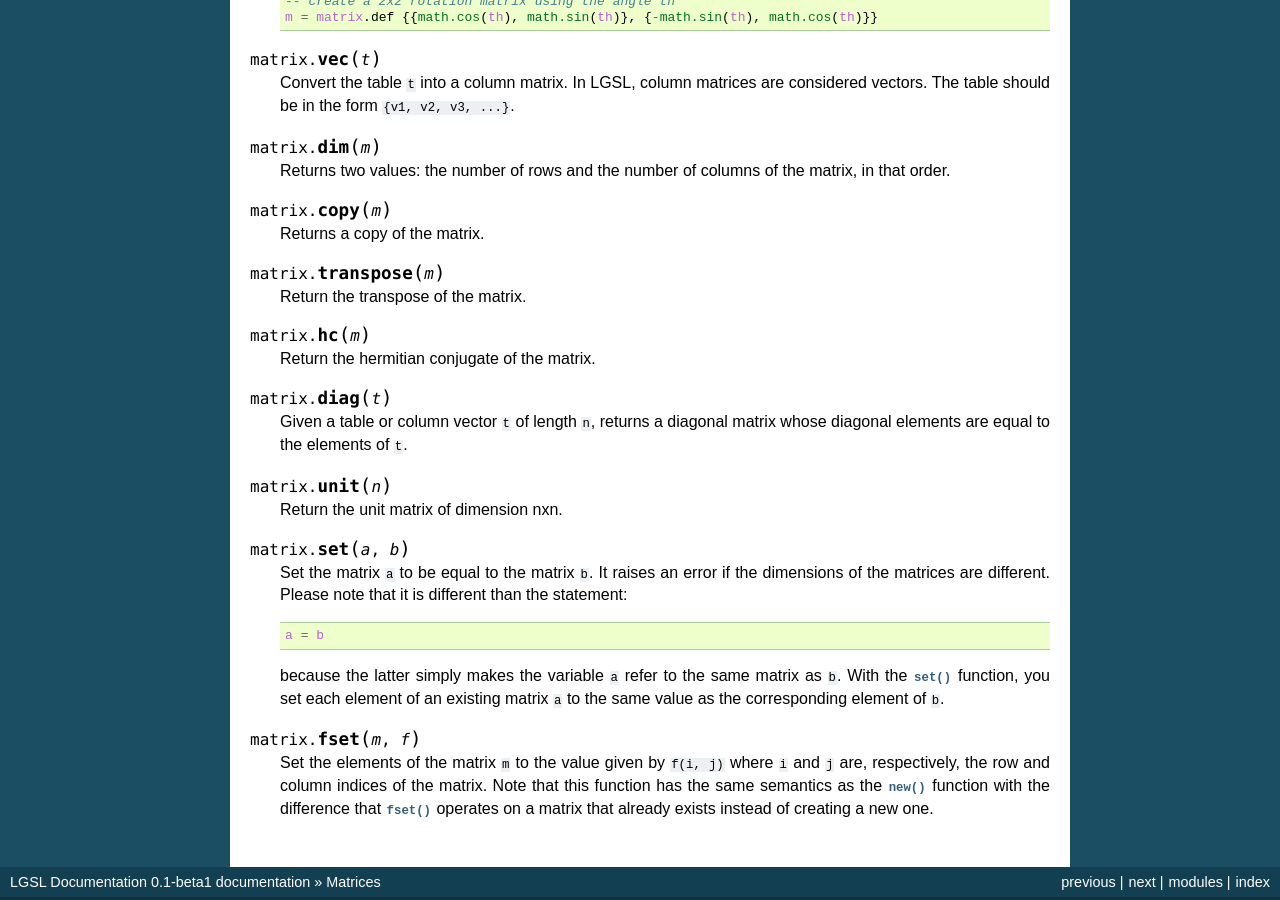
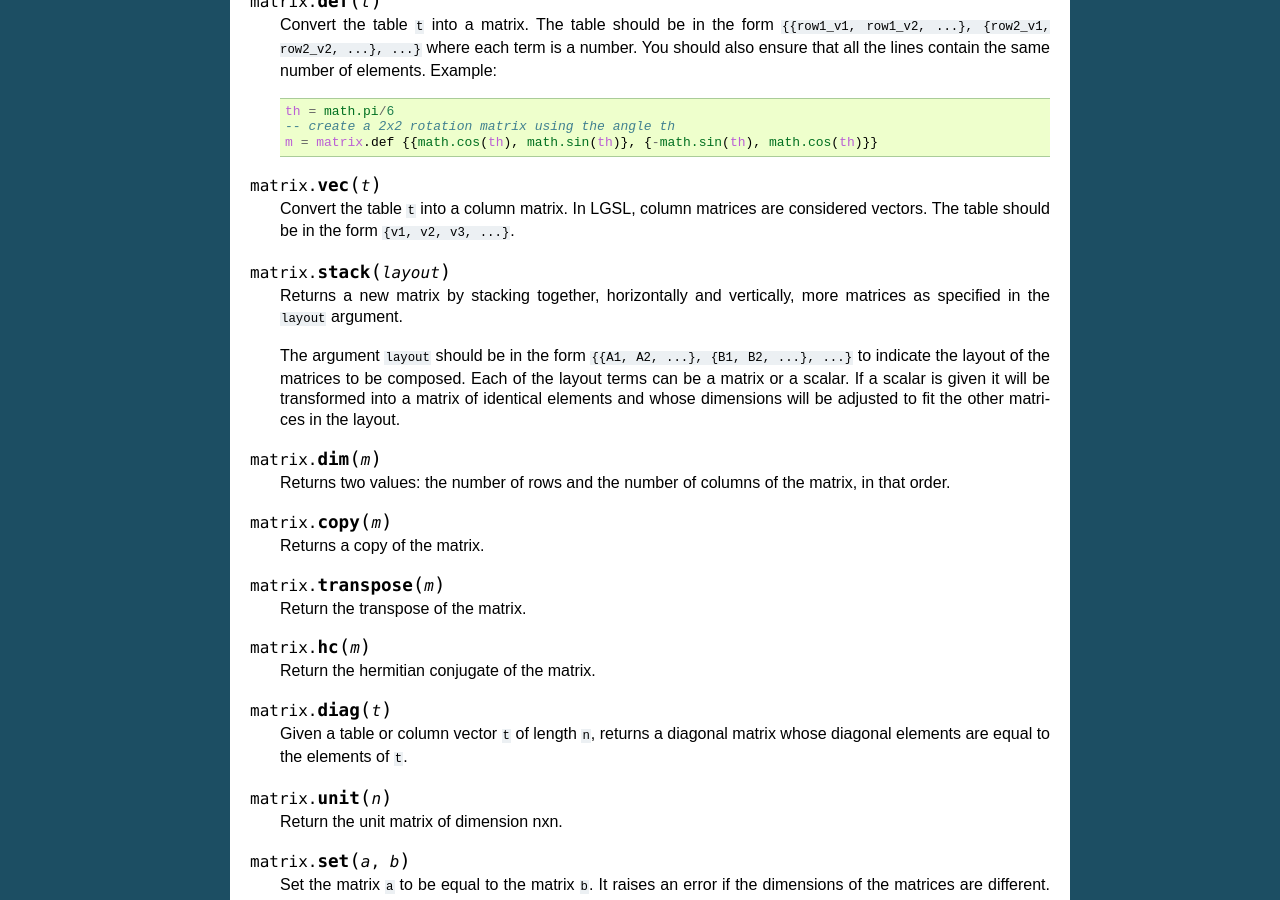
Before and after one commit to ladc/lgsl, a Sphinx documentation site: the page built from doc/matrices.rst, in a window 1280 px wide and 900 px high, scrolled down 3667 px. Built offline with Sphinx 7.4.7, drawn with Linux system fonts in a browser that asks for light colours; some of the changed text lies outside the part shown.

Commit message:
Add stack function for matrices.
Merged GSL Shell commits 41c922c, 8e4e6ad, 93cf274 into LGSL.

```diff
--- a/doc/matrices.rst
+++ b/doc/matrices.rst
@@ -127,6 +127,14 @@ Matrix methods
 
      Return the dimensions of the matrix, i.e. the numbers of rows and the number of columns, in that order.
 
+  .. method:: rows()
+
+     Return the number of rows of the matrix.
+
+  .. method:: cols()
+
+     Return the number of columns of the matrix.
+
   .. method:: get(i, j)
 
      This function returns the ``(i,j)``-th element of a matrix. As a general
@@ -195,6 +203,13 @@ All the functions described in this section have an equivalent function for comp
 
     Convert the table ``t`` into a column matrix. In LGSL, column matrices are considered vectors. The table should be in the form ``{v1, v2, v3, ...}``.
 
+.. function:: stack(layout)
+
+    Returns a new matrix by stacking together, horizontally and vertically, more matrices as specified in the ``layout`` argument.
+
+    The argument ``layout`` should be in the form ``{{A1, A2, ...}, {B1, B2, ...}, ...}`` to indicate the layout of the matrices to be composed.
+    Each of the layout terms can be a matrix or a scalar.
+    If a scalar is given it will be transformed into a matrix of identical elements and whose dimensions will be adjusted to fit the other matrices in the layout.
 
 .. function:: dim(m)
 
```
Also changed, not shown: 1 other file.
